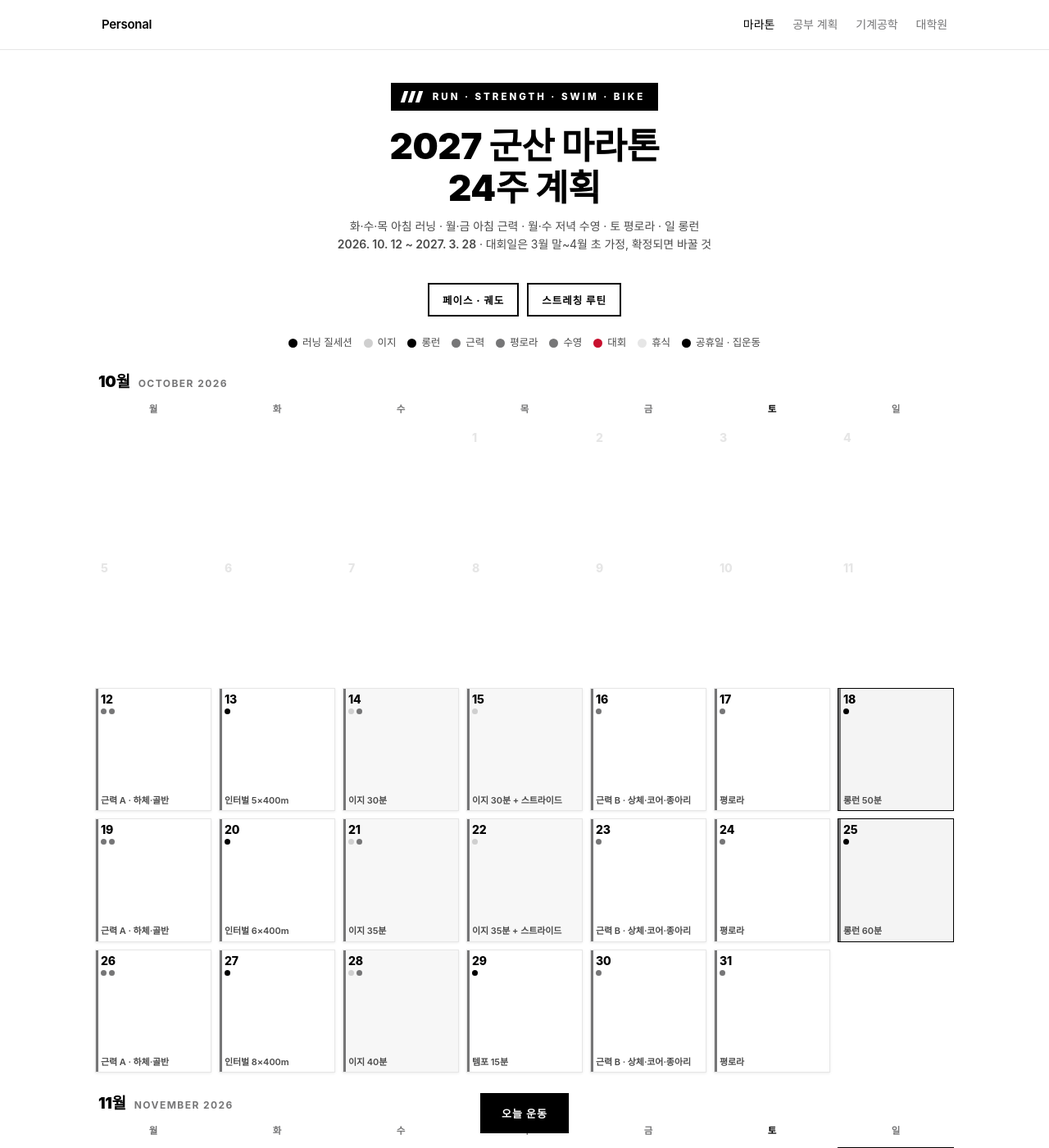
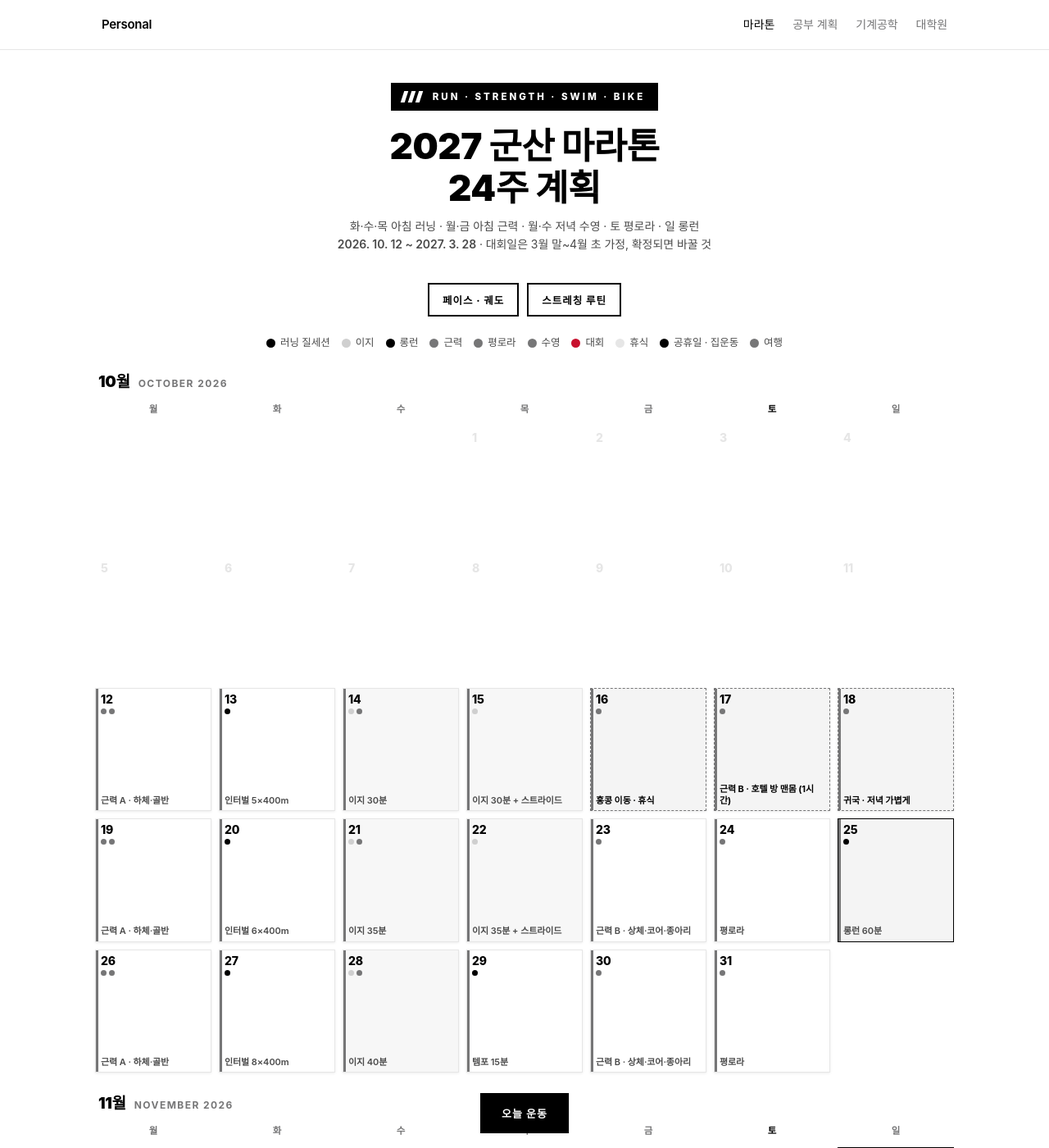
Before and after one commit to charach/legal-docs, a Jekyll site: the page personal/strength.html, which Jekyll copies as it is, in a window 1280 px wide and 1400 px high. Shown: the whole window at 82% size. Built offline with Jekyll 4.4.1, drawn with Linux system fonts in a browser that asks for light colours; some web fonts are replaced; part of the change alters nothing that is shown.

Commit message:
feat: marathon plan accounts for Hong Kong trip 10/16-18 (Sat hotel-room strength B, Sun evening light, no runs)
Co-Authored-By: Claude Code <noreply@anthropic.com>

```diff
--- a/personal/strength.html
+++ b/personal/strength.html
@@ -140,6 +140,10 @@
   .cell.k-race .dnum, .cell.k-race .mini, .cell.k-race .hol { color: #fff; }
   .cell.k-race .mini { font-weight: 800; }
   .cell.k-long { border-color: #000; }
+
+  /* 여행 · 러닝 불가 */
+  .cell.k-trip { background: #F4F4F4; border-style: dashed; border-color: #767677; }
+  .cell.k-trip .mini { color: #000000; font-weight: 700; }
 
   /* 공휴일 · 헬스장 휴무 */
   .cell.k-closed { background: #E6E6E6; border-style: dashed; border-color: #767677; }
@@ -399,6 +403,20 @@ const DELOAD    = [4,8,12,16,20];
 
 const HOLIDAYS = { '2026-12-25':'성탄절', '2027-01-01':'신정', '2027-02-05':'설 연휴', '2027-02-06':'설날', '2027-02-07':'설 연휴', '2027-02-08':'설 대체휴일', '2027-03-01':'삼일절' };
 
+/* 홍콩 여행 10/16~18 — 러닝·헬스장 불가. 금 근력 B는 토요일 아침 호텔 방 1시간으로 옮기고, 일 롱런은 만회하지 않고 건너뛴다 */
+const TRIP = {
+  '2026-10-16': { title:'홍콩 이동 · 휴식', msg:'러닝·헬스장 없음. 금요일 근력 B는 내일 아침 호텔 방으로 옮김.',
+    am:['낮 · 이동','운동 없음. 기내·대기 중 발목 돌리기, 가능하면 20분마다 일어나 걷기.'], pm:'호텔 도착 후 모빌리티 8분 (선택)',
+    lines:['운동 없음 · 많이 걷는 날'], pre:'MOB', post:null, tag:'trip' },
+  '2026-10-17': { title:'근력 B · 호텔 방 맨몸 (1시간)', msg:'오전 1시간만 운동 가능. 낮에는 부모님과 도보 일정 — 세트 사이 쉬는 시간을 넉넉히, 무리해서 늘리지 않기.',
+    am:['아침 · 호텔 방 (1시간)',null], pm:null, s4:'B', pre:'MOB', post:'POST_STR', tag:'trip',
+    lines:['모빌리티 8분 → 맨몸 6동작 3세트 약 35분 → 정적 3분 → 남는 시간은 호텔 주변 걷기'],
+    fix:'밴드(몬스터 워크·클램쉘용)는 캐리어에. 손 압박 분산(등) · 골반 기준점(코어) · 런 후반 추진(종아리)은 맨몸으로도 같은 목적.' },
+  '2026-10-18': { title:'귀국 · 저녁 가볍게', msg:'러닝은 하지 않음 (비행 후 다리 붓기). 롱런 50분은 건너뛰고 다음 주에 만회하지 않는다 — 1주차는 기초 단계.',
+    am:['낮 · 귀국 이동','운동 없음.'], pm:'집 도착 후 <b>20~30분</b> — 걷기 10분 + 폼롤러 + 모빌리티. 땀 날 정도로 하지 않기.',
+    lines:['걷기 10분 + 폼롤러 + 모빌리티'], pre:'MOB', post:'ROLL', tag:'trip' }
+};
+
 const PHASES = [
   { id:'base',  from:'2026-10-12', to:'2026-12-06', name:'1단계 · 기초',   color:'#767677' },
   { id:'build', from:'2026-12-07', to:'2027-01-31', name:'2단계 · 빌드',   color:'#000000' },
@@ -626,11 +644,18 @@ function day(s){
   else if (kind === 'str') { pre = { t:'근력 전 · 모빌리티', min:8, must:3, list:MOB, rule:RULE.mob }; post = { t:'근력 후 · 정적', min:3, must:3, list:POST_STR, rule:RULE.postStr }; }
   else if (kind === 'bike') { post = { t:'평로라 후 · 정적', min:5, must:2, list:POST_BIKE, rule:RULE.bike }; }
   else if (kind === 'rest') { pre = { t:'모빌리티', min:8, must:3, list:MOB, rule:RULE.rest }; }
-  const needsGym = kind === 'str';
+  const T = TRIP[s];
+  if (T) {
+    title = T.title; lines = T.lines; km = 0; tm = []; tmNote = null; kind = T.s4 ? 'str' : 'rest'; tags = [T.tag]; fix = T.fix || null;
+    s4 = T.s4 ? STR[T.s4].base.map(x => [x[0], x[1]]) : [];
+    pre  = T.pre ? { t:'모빌리티', min:8, must:3, list:MOB, rule:RULE.mob } : null;
+    post = T.post === 'POST_STR' ? { t:'근력 후 · 정적', min:3, must:3, list:POST_STR, rule:RULE.postStr } : T.post === 'ROLL' ? { t:'폼롤러', min:4, must:2, list:ROLL, rule:RULE.long } : null;
+  }
+  const needsGym = kind === 'str' && !T;
   const closed = !!hol && needsGym;
   if (closed) { tags = tags.filter(t => t!=='gym'); tags.unshift('closed'); }
-  if (pm && !closed && !hol) tags.push('swim');
-  return { s, ph, week, dow, title, lines, s4, km, tags, kind, fix, hol, closed, deload, ttWeek, pm, raceWeek, tm, tmNote, pre, post };
+  if (pm && !closed && !hol && !T) tags.push('swim');
+  return { s, ph, week, dow, title, lines, s4, km, tags, kind, fix, hol, closed, deload, ttWeek, pm, raceWeek, tm, tmNote, pre, post, trip: T || null };
 }
 function weekKm(week){ let k = 0; for (let i=0;i<7;i++){ const d = day(ymd(new Date(pd(WEEK0).getTime() + ((week-1)*7+i)*86400000))); if (d) k += d.km; } return Math.round(k); }
 
@@ -644,7 +669,8 @@ const CAT = {
   swim:  { color:'#767677', label:'수영' },
   race:  { color:'#C8102E', label:'대회' },
   rest:  { color:'#E6E6E6', label:'휴식' },
-  closed:{ color:'#000000', label:'공휴일 · 집운동' }
+  closed:{ color:'#000000', label:'공휴일 · 집운동' },
+  trip:  { color:'#767677', label:'여행' }
 };
 const legendEl = document.getElementById('legend');
 Object.keys(CAT).forEach(k => { const el = document.createElement('span'); el.className = 'lg'; el.innerHTML = '<span class="dot" style="background:'+CAT[k].color+'"></span>'+CAT[k].label; legendEl.appendChild(el); });
@@ -683,7 +709,7 @@ function buildCalendar(){
     for (let n=1; n<=daysIn; n++){
       const ds = ymd(new Date(mo.y,mo.m,n)), d = day(ds), cell = document.createElement('div');
       if (!d) { cell.className='cell empty'; cell.innerHTML='<span class="dnum" style="color:#E6E6E6">'+n+'</span>'; grid.appendChild(cell); continue; }
-      const kind = d.closed ? 'k-closed' : d.kind==='race' ? 'k-race' : d.kind==='tt' ? 'k-tt' : d.kind==='long' ? 'k-long' : d.kind==='easy' ? 'k-easy' : d.kind==='rest' ? 'k-rest' : d.kind==='str' ? 'k-str' : '';
+      const kind = d.trip ? 'k-trip' : d.closed ? 'k-closed' : d.kind==='race' ? 'k-race' : d.kind==='tt' ? 'k-tt' : d.kind==='long' ? 'k-long' : d.kind==='easy' ? 'k-easy' : d.kind==='rest' ? 'k-rest' : d.kind==='str' ? 'k-str' : '';
       cell.className = 'cell active '+kind+(ds===todayStr?' today':'')+(d.hol?' holiday':'');
       cell.dataset.date = ds;
       cell.innerHTML = '<span class="ph" style="background:'+d.ph.color+'"></span><span class="dnum">'+n+'</span>'+
@@ -723,15 +749,17 @@ function openModal(ds){
   h += '<span class="m-phase" style="background:'+d.ph.color+'">'+d.ph.name+' · '+d.week+'주차'+(d.deload?' · 디로드':'')+(d.raceWeek?' · 대회 주':'')+'</span>';
   h += '<div class="m-goal">이번 주 러닝 약 <b>'+weekKm(d.week)+'km</b> · 10km 기준 '+pace(currentTT())+'</div>';
 
+  if (d.trip) h += '<div class="m-vac"><b>홍콩 여행</b><br>'+d.trip.msg+'</div>';
   if (d.hol) h += '<div class="m-vac"><b>'+d.hol+' · 헬스장 휴무</b><br>'+(d.closed ? '아래 맨몸 목록이 오늘의 계획.' : '야외라 계획 그대로.')+(d.pm ? '<br>저녁 수영 레슨도 쉽니다.' : '')+'</div>';
 
-  const amLabel = d.closed ? '오전 · 집' : (d.kind==='str' ? '아침 · 헬스장' : d.kind==='bike' ? '오전' : d.kind==='race' ? '대회' : '아침');
+  const amLabel = d.trip ? d.trip.am[0] : d.closed ? '오전 · 집' : (d.kind==='str' ? '아침 · 헬스장' : d.kind==='bike' ? '오전' : d.kind==='race' ? '대회' : '아침');
   let amTxt;
-  if (d.closed) amTxt = '<b>맨몸 '+d.s4.length+'동작</b> · 아래 목록';
+  if (d.trip) amTxt = d.trip.am[1] || '<b>맨몸 '+d.s4.length+'동작</b> · 아래 목록';
+  else if (d.closed) amTxt = '<b>맨몸 '+d.s4.length+'동작</b> · 아래 목록';
   else if (d.kind === 'str') amTxt = d.s4.map(x => '<b>'+EX[x[0]][0]+'</b> '+x[1]).join('<br>');
   else amTxt = d.lines.join('<br>');
   h += '<div class="slot am"><div class="ic am"></div><div class="body"><div class="when">'+amLabel+'</div><div class="txt">'+amTxt+'</div></div></div>';
-  h += '<div class="slot pm"><div class="ic pm"></div><div class="body"><div class="when">저녁</div><div class="txt">'+(d.pm ? (d.hol ? '<b>수영 레슨 휴무</b>' : '<b>'+d.pm+'</b>') : '—')+'</div></div></div>';
+  h += '<div class="slot pm"><div class="ic pm"></div><div class="body"><div class="when">저녁</div><div class="txt">'+(d.trip ? (d.trip.pm || '—') : d.pm ? (d.hol ? '<b>수영 레슨 휴무</b>' : '<b>'+d.pm+'</b>') : '—')+'</div></div></div>';
 
   if (d.tm && d.tm.length) {
     h += '<div class="m-tm"><div class="tm-head"><span>트레드밀</span><span class="t">속도 km/h · 경사</span></div><table>'+
@@ -739,7 +767,7 @@ function openModal(ds){
       '</table>'+(d.tmNote ? '<div class="tm-note">'+d.tmNote+'</div>' : '')+'</div>';
   }
   if (d.fix) h += '<div class="m-fix"><b>구례 보완</b> · '+d.fix+'</div>';
-  if (d.s4.length) h += '<div class="m-routine"><div class="rt-head"><span>'+(d.closed ? '오늘은 이걸로 · 맨몸' : '헬스장 못 가는 날 · 맨몸')+'</span><span class="t">'+(d.closed ? '헬스장 휴무' : '집에서')+'</span></div><ul>'+homeRows(d).join('')+'</ul></div>';
+  if (d.s4.length) h += '<div class="m-routine"><div class="rt-head"><span>'+(d.trip ? '호텔 방 · 맨몸' : d.closed ? '오늘은 이걸로 · 맨몸' : '헬스장 못 가는 날 · 맨몸')+'</span><span class="t">'+(d.trip ? '약 35분' : d.closed ? '헬스장 휴무' : '집에서')+'</span></div><ul>'+homeRows(d).join('')+'</ul></div>';
   if (d.pre || d.post) {
     const lab = b => b.t.indexOf('· ') >= 0 ? b.t.slice(b.t.indexOf('· ')+2) : b.t;
     const stars = b => b.list.filter(x => x[3]).map(x => x[0]).join(' · ');
```
